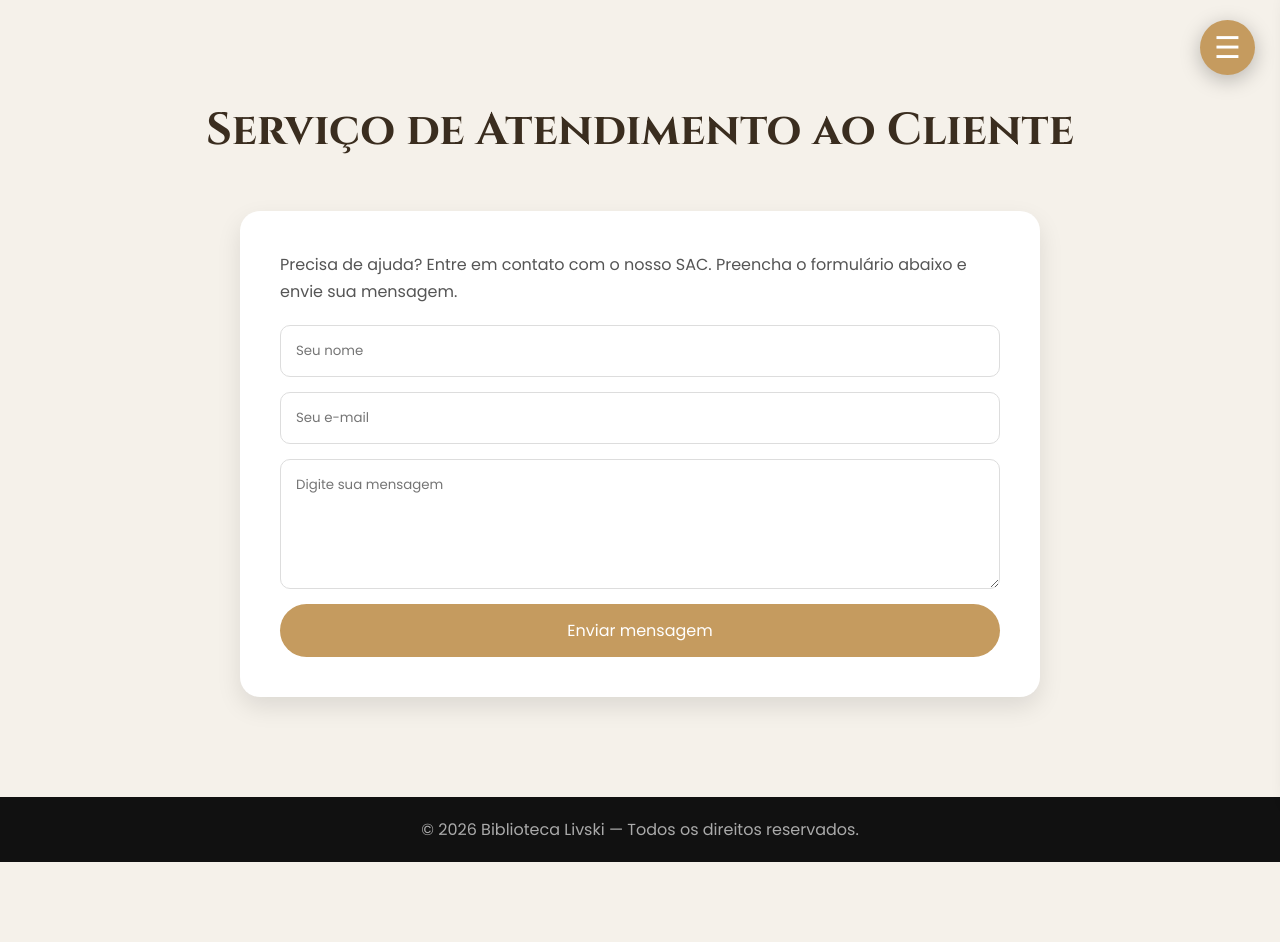
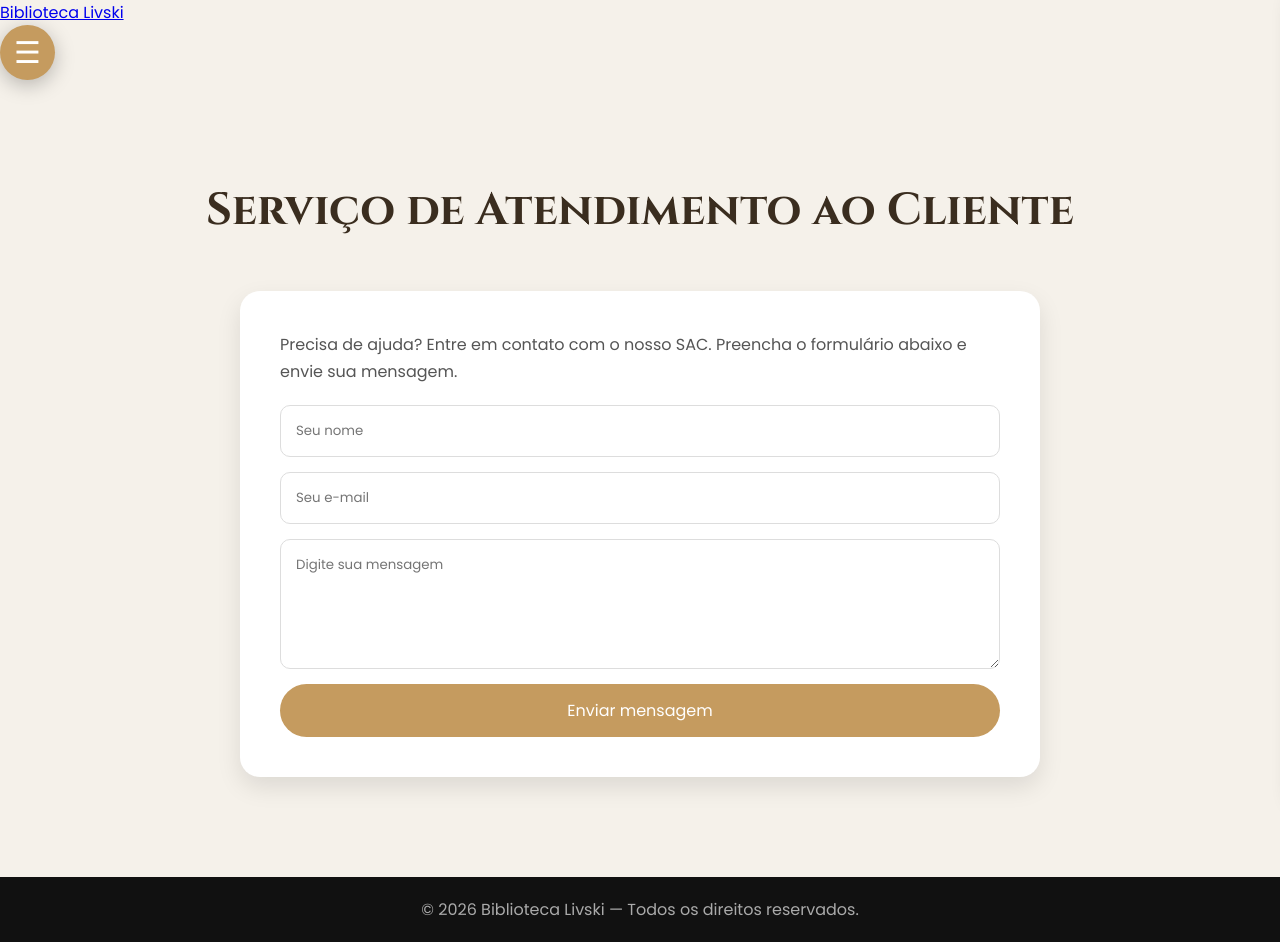
Before and after one commit to Mathyy29/biblioteca-livski, a plain HTML site: page sac.html in a window 1280 px wide. Before the commit the page ends 862 px from the top, so only its background shows below. Drawn offline with Linux system fonts and the light colour scheme.

Commit message:
Update sac.html

```diff
--- a/sac.html
+++ b/sac.html
@@ -18,45 +18,61 @@
 <body>
 
 
-    <!-- MENU -->
+<div class="topo">
 
-    <div class="menu-container">
+    <a href="index.html" class="logo">
+        Biblioteca Livski
+    </a>
 
-        <button class="menu-btn" id="menuBtn">
+
+    <div class="menu">
+
+        <button id="menuBtn" class="menu-btn">
             ☰
         </button>
 
-        <div class="menu-lateral" id="menuLateral">
+
+        <div id="menuLateral" class="menu-lateral">
 
             <div class="menu-titulo">
                 Biblioteca Livski
             </div>
 
             <a href="sobre.html">Sobre</a>
+
             <a href="atracoes.html">Atrações</a>
+
             <a href="catalogo.html">Catálogo</a>
+
             <a href="faq.html">FAQ</a>
+
             <a href="sac.html">SAC</a>
+
             <a href="contato.html">Contato</a>
 
         </div>
 
     </div>
 
+</div>
 
-    <!-- SAC -->
 
-    <section>
+<main class="pagina">
+
+<section id="sac">
 
     <h2 class="section-title">
         Serviço de Atendimento ao Cliente
     </h2>
 
+
     <div class="sac">
 
         <p>
+
             Precisa de ajuda? Entre em contato com o nosso SAC.
             Preencha o formulário abaixo e envie sua mensagem.
+
         </p>
 
 
@@ -65,19 +81,19 @@
             <input
                 type="text"
                 placeholder="Seu nome"
-                    required
-                >
+                required>
+
 
             <input
                 type="email"
                 placeholder="Seu e-mail"
-                    required
-                >
+                required>
+
 
             <textarea
                 placeholder="Digite sua mensagem"
-                    required
-                ></textarea>
+                required></textarea>
+
 
             <button
                 type="submit"
@@ -93,6 +109,8 @@
 
 </section>
 
+</main>
+
 
 <footer>
 
```
Lines whose indentation alone changed are shown as unchanged.
